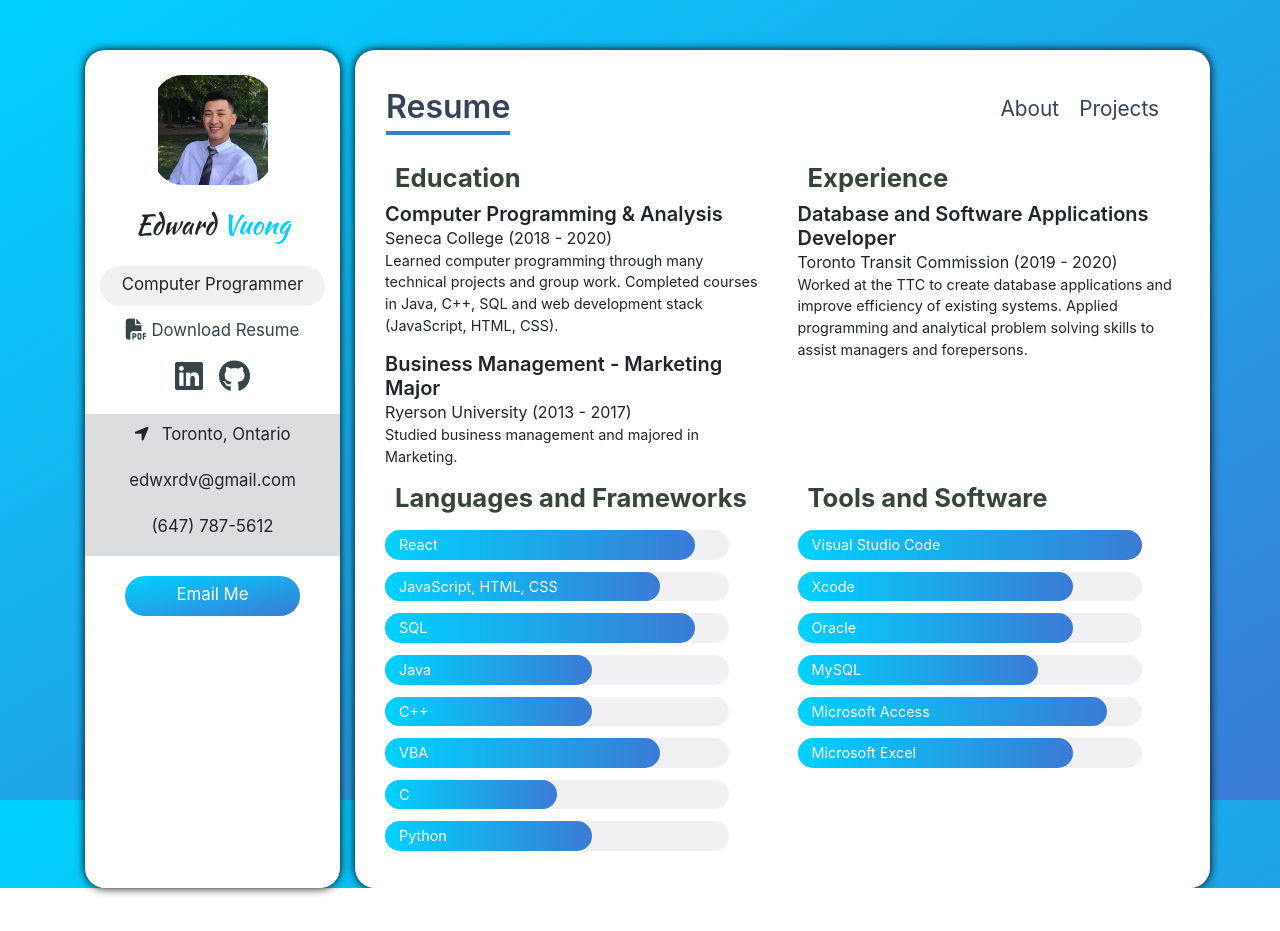
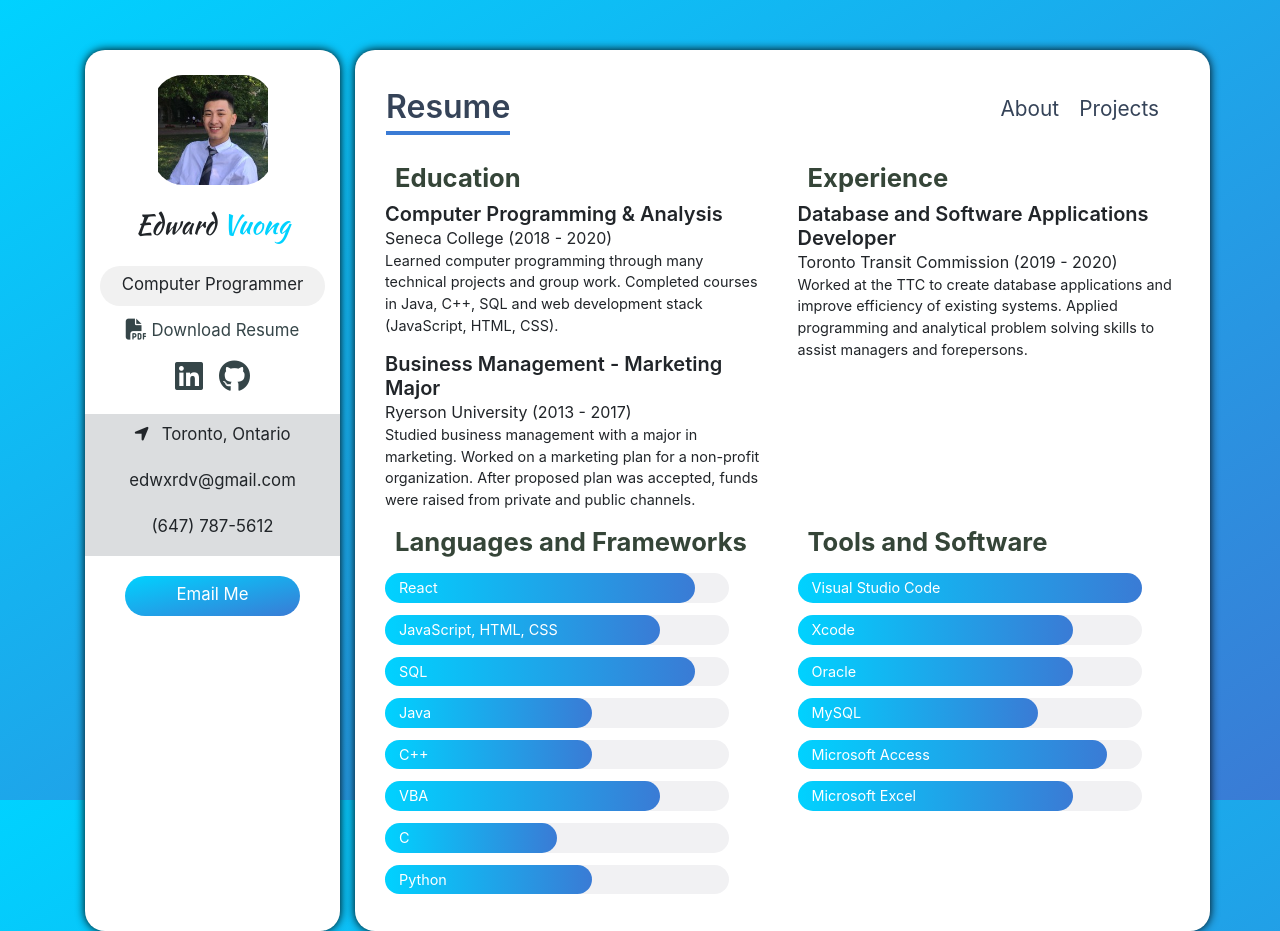
Before and after one commit to evuong/portfolio, a React (Create React App) app: page /resume in a window 1280 px wide. Before the commit the page ends 888 px from the top, so only its background shows below. Built offline with nearby package versions, Linux system fonts and the light colour scheme.

Commit message:
fixed project image sizing

```diff
--- a/src/data/resume_data.js
+++ b/src/data/resume_data.js
@@ -28,7 +28,8 @@ const education = [
   {
     title: 'Business Management - Marketing Major',
     location: 'Ryerson University (2013 - 2017)',
-    description: 'Studied business management and majored in Marketing.'
+    description:
+      'Studied business management with a major in marketing. Worked on a marketing plan for a non-profit organization. After proposed plan was accepted, funds were raised from private and public channels.'
   }
 ];
 
```
